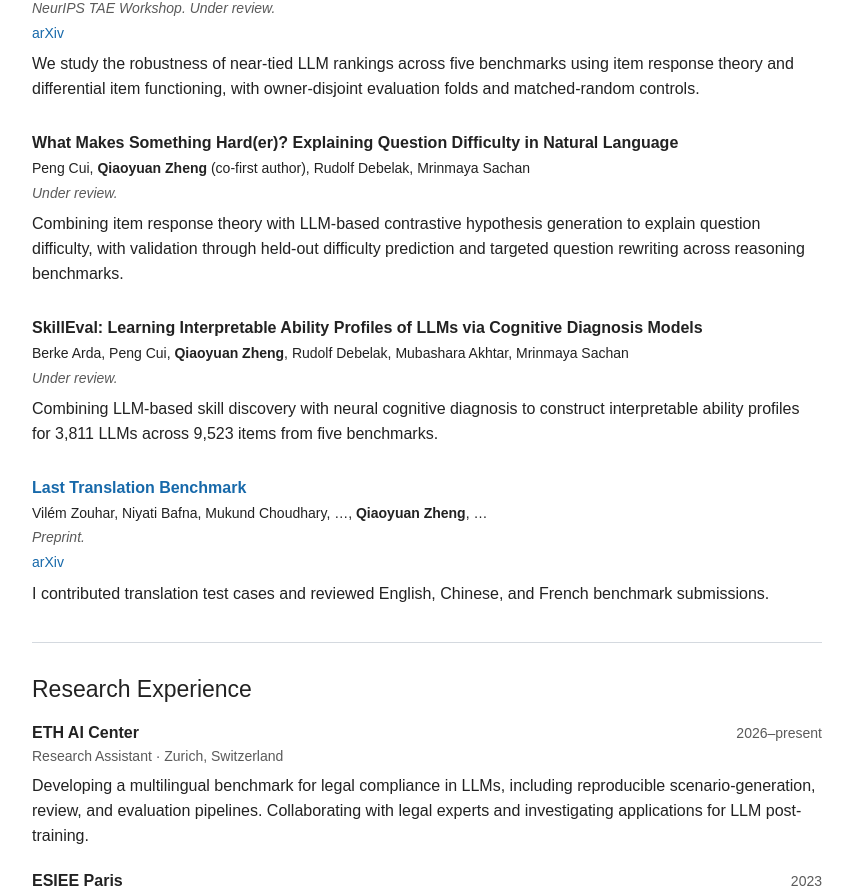
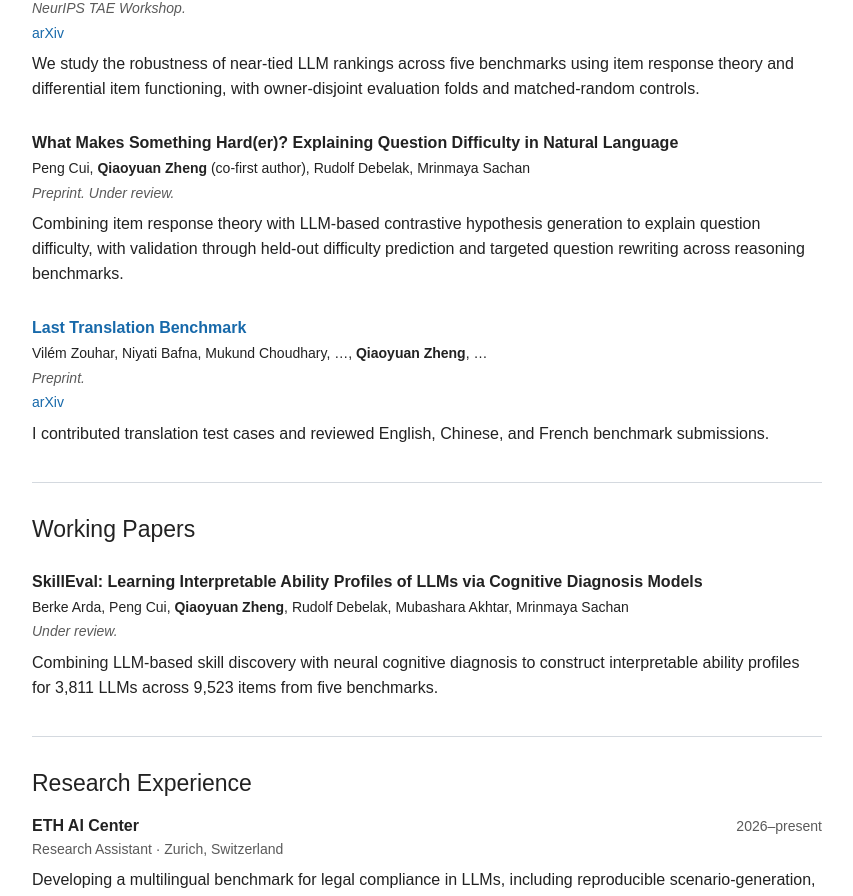
Before and after one commit to qiaoyuan667/qiaoyuan667.github.io, a Next.js app: page / in a window 1280 px wide. Shown: the part 778-1674 px from the top of the page, without its empty margins (213-1066 px from the left). Built offline with nearby package versions, Linux system fonts and the light colour scheme.

Commit message:
Group SkillEval under Working Papers and refine paper statuses

```diff
--- a/app/page.tsx
+++ b/app/page.tsx
@@ -9,18 +9,19 @@ const papers = [
   {
     title: 'Are Near-Tied LLM Rankings Robust to Family-DIF-Guided Benchmark Recomposition?',
     authors: 'Qiaoyuan Zheng, Yiqu Yang',
-    status: 'NeurIPS TAE Workshop. Under review.',
+    status: 'NeurIPS TAE Workshop.',
     summary: 'We study the robustness of near-tied LLM rankings across five benchmarks using item response theory and differential item functioning, with owner-disjoint evaluation folds and matched-random controls.',
     url: 'https://arxiv.org/abs/2609.00482',
   },
   {
     title: 'What Makes Something Hard(er)? Explaining Question Difficulty in Natural Language',
     authors: 'Peng Cui, Qiaoyuan Zheng (co-first author), Rudolf Debelak, Mrinmaya Sachan',
-    status: 'Under review.',
+    status: 'Preprint. Under review.',
     summary: 'Combining item response theory with LLM-based contrastive hypothesis generation to explain question difficulty, with validation through held-out difficulty prediction and targeted question rewriting across reasoning benchmarks.',
   },
   {
     title: 'SkillEval: Learning Interpretable Ability Profiles of LLMs via Cognitive Diagnosis Models',
+    working: true,
     authors: 'Berke Arda, Peng Cui, Qiaoyuan Zheng, Rudolf Debelak, Mubashara Akhtar, Mrinmaya Sachan',
     status: 'Under review.',
     summary: 'Combining LLM-based skill discovery with neural cognitive diagnosis to construct interpretable ability profiles for 3,811 LLMs across 9,523 items from five benchmarks.',
@@ -49,13 +50,26 @@ export default function Home() {
           <img className="portrait" src="/portrait-snow-v2.png" alt="Qiaoyuan Zheng in front of snowy mountains" width="210" height="210" />
         </header>
 
-        <nav className="section-nav" aria-label="Sections"><a href="#research">Research</a><a href="#experience">Experience</a><a href="#education">Education</a><a href="#projects">Projects</a><a href="#about">About</a></nav>
+        <nav className="section-nav" aria-label="Sections"><a href="#research">Research</a><a href="#working-papers">Working Papers</a><a href="#experience">Experience</a><a href="#education">Education</a><a href="#projects">Projects</a><a href="#about">About</a></nav>
 
         <section id="research">
           <h2>Research</h2>
           <p>I work on evaluating language models beyond aggregate benchmark scores, including privacy–utility trade-offs, ranking robustness, and interpretable skill profiles.</p>
           <div className="publications">
-            {papers.map(p => <article className="publication" key={p.title}>
+            {papers.filter(p => !p.working).map(p => <article className="publication" key={p.title}>
+              <h3>{p.url ? <a href={p.url}>{p.title}</a> : p.title}</h3>
+              <p className="authors">{p.authors.split('Qiaoyuan Zheng').map((part, i) => <span key={i}>{i > 0 && <strong>Qiaoyuan Zheng</strong>}{part}</span>)}</p>
+              <p className="venue">{p.status}</p>
+              {p.url && <p className="paper-links"><a href={p.url}>arXiv</a></p>}
+              <p className="summary">{p.summary}</p>
+            </article>)}
+          </div>
+        </section>
+
+        <section id="working-papers">
+          <h2>Working Papers</h2>
+          <div className="publications">
+            {papers.filter(p => p.working).map(p => <article className="publication" key={p.title}>
               <h3>{p.url ? <a href={p.url}>{p.title}</a> : p.title}</h3>
               <p className="authors">{p.authors.split('Qiaoyuan Zheng').map((part, i) => <span key={i}>{i > 0 && <strong>Qiaoyuan Zheng</strong>}{part}</span>)}</p>
               <p className="venue">{p.status}</p>
```
